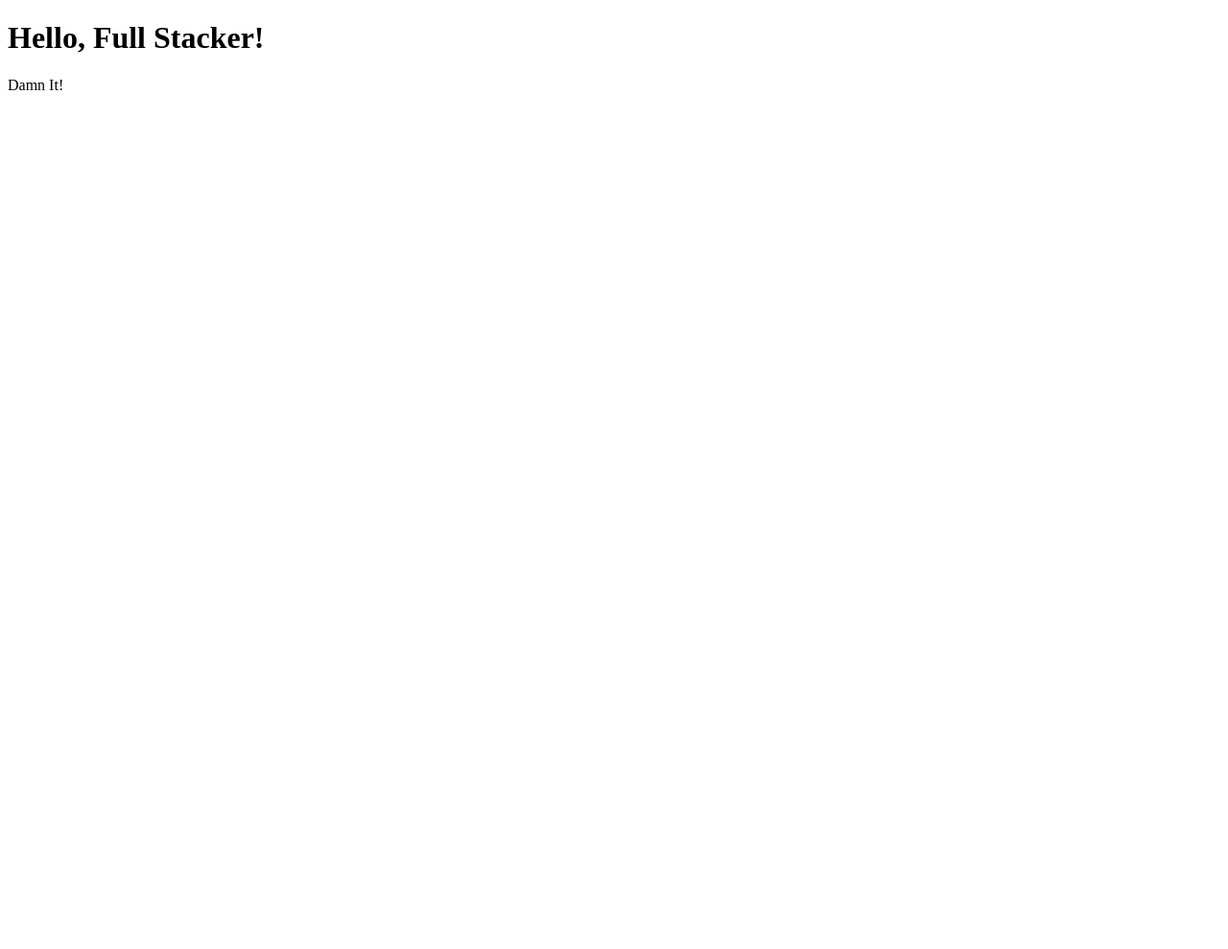
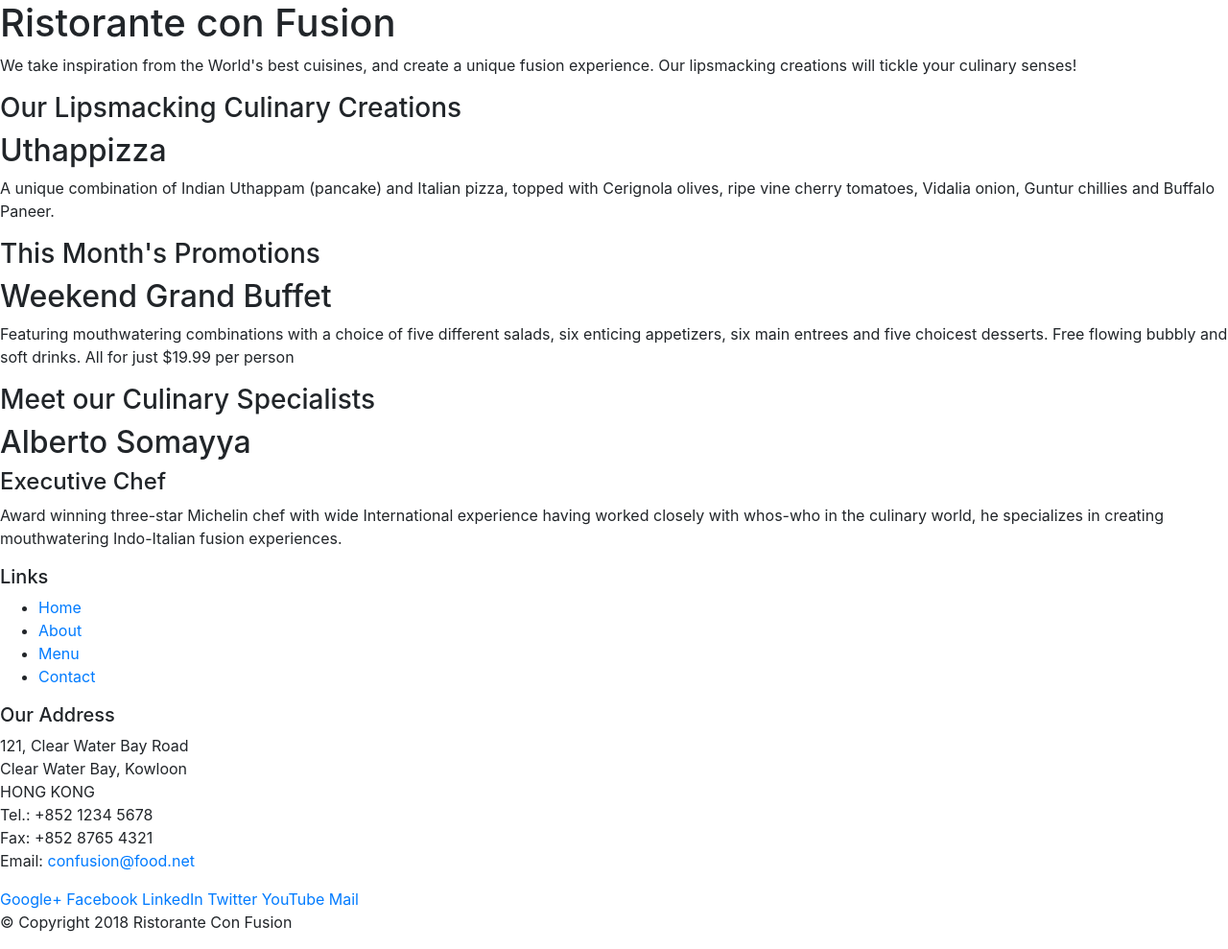
Before and after one commit to AlexGeControl/Full-Stacker--01-Bootstrap, a website: page index.html in a window 1280 px wide. Shown: the whole page at 96% size. Before the commit the page ends 800 px from the top, so only its background shows below. Drawn offline with nearby package versions, Linux system fonts and the light colour scheme.

Commit message:
enable bootstrap using npm.

```diff
--- a/index.html
+++ b/index.html
@@ -1,14 +1,111 @@
 <!DOCTYPE html>
+<html lang="en">
 
-<html>
-    <head>
-    </head>
+<head>
+    <meta charset="utf-8">
+    <meta name="viewport" content="width=device-width, initial-scale=1, shrink-to-fit=no">
+    <meta http-equiv="x-ua-compatible" content="IE=edge">
 
-    <body>
-        <h1>Hello, Full Stacker!</h1>
+    <link rel="stylesheet" href="node_modules/bootstrap/dist/css/bootstrap.min.css">
+
+    <title>Ristorante Con Fusion</title>
+</head>
+
+<body>
+
+    <header>
+        <div>
+            <div>
+                <div>
+                    <h1>Ristorante con Fusion</h1>
+                    <p>We take inspiration from the World's best cuisines, and create a unique fusion experience. Our lipsmacking creations will tickle your culinary senses!</p>
+                </div>
+                <div>
+                </div>
+            </div>
+        </div>
+    </header>
+
+    <div>
+        <div>
+            <div>
+                <h3>Our Lipsmacking Culinary Creations</h3>
+            </div>
+            <div>
+                <h2>Uthappizza</h2>
+                <p>A unique combination of Indian Uthappam (pancake) and Italian pizza, topped with Cerignola olives, ripe vine cherry tomatoes, Vidalia onion, Guntur chillies and Buffalo Paneer.</p>
+            </div>
+        </div>
+
 
         <div>
-            <p>Damn It!</p>
+            <div>
+                <h3>This Month's Promotions</h3>
+            </div>
+            <div>
+                <h2>Weekend Grand Buffet</h2>
+                <p>Featuring mouthwatering combinations with a choice of five different salads, six enticing appetizers, six main entrees and five choicest desserts. Free flowing bubbly and soft drinks. All for just $19.99 per person </p>
+            </div>
         </div>
-    </body>
+
+        <div>
+            <div>
+                <h3>Meet our Culinary Specialists</h3>
+            </div>
+            <div>
+                <h2>Alberto Somayya</h2>
+                <h4>Executive Chef</h4>
+                <p>Award winning three-star Michelin chef with wide International experience having worked closely with whos-who in the culinary world, he specializes in creating mouthwatering Indo-Italian fusion experiences. </p>
+            </div>
+        </div>
+    </div>
+
+    <footer>
+        <div>
+            <div>
+                <div>
+                    <h5>Links</h5>
+                    <ul>
+                        <li><a href="#">Home</a></li>
+                        <li><a href="#">About</a></li>
+                        <li><a href="#">Menu</a></li>
+                        <li><a href="#">Contact</a></li>
+                    </ul>
+                </div>
+                <div>
+                    <h5>Our Address</h5>
+                    <address>
+		              121, Clear Water Bay Road<br>
+		              Clear Water Bay, Kowloon<br>
+		              HONG KONG<br>
+		              Tel.: +852 1234 5678<br>
+		              Fax: +852 8765 4321<br>
+		              Email: <a href="mailto:confusion@food.net">confusion@food.net</a>
+		           </address>
+                </div>
+                <div>
+                    <div>
+                        <a href="http://google.com/+">Google+</a>
+                        <a href="http://www.facebook.com/profile.php?id=">Facebook</a>
+                        <a href="http://www.linkedin.com/in/">LinkedIn</a>
+                        <a href="http://twitter.com/">Twitter</a>
+                        <a href="http://youtube.com/">YouTube</a>
+                        <a href="mailto:">Mail</a>
+                    </div>
+                </div>
+           </div>
+           <div>
+                <div>
+                    <p>© Copyright 2018 Ristorante Con Fusion</p>
+                </div>
+           </div>
+        </div>
+    </footer>
+
+    <!-- jQuery first, then Popper.js, then Bootstrap JS. -->
+    <script src="node_modules/jquery/dist/jquery.slim.min.js"></script>
+    <script src="node_modules/popper.js/dist/umd/popper.min.js"></script>
+    <script src="node_modules/bootstrap/dist/js/bootstrap.min.js"></script>
+</body>
+
 </html>
```
Also changed, not shown: package.json (+6 -1 lines), 1 other file.
